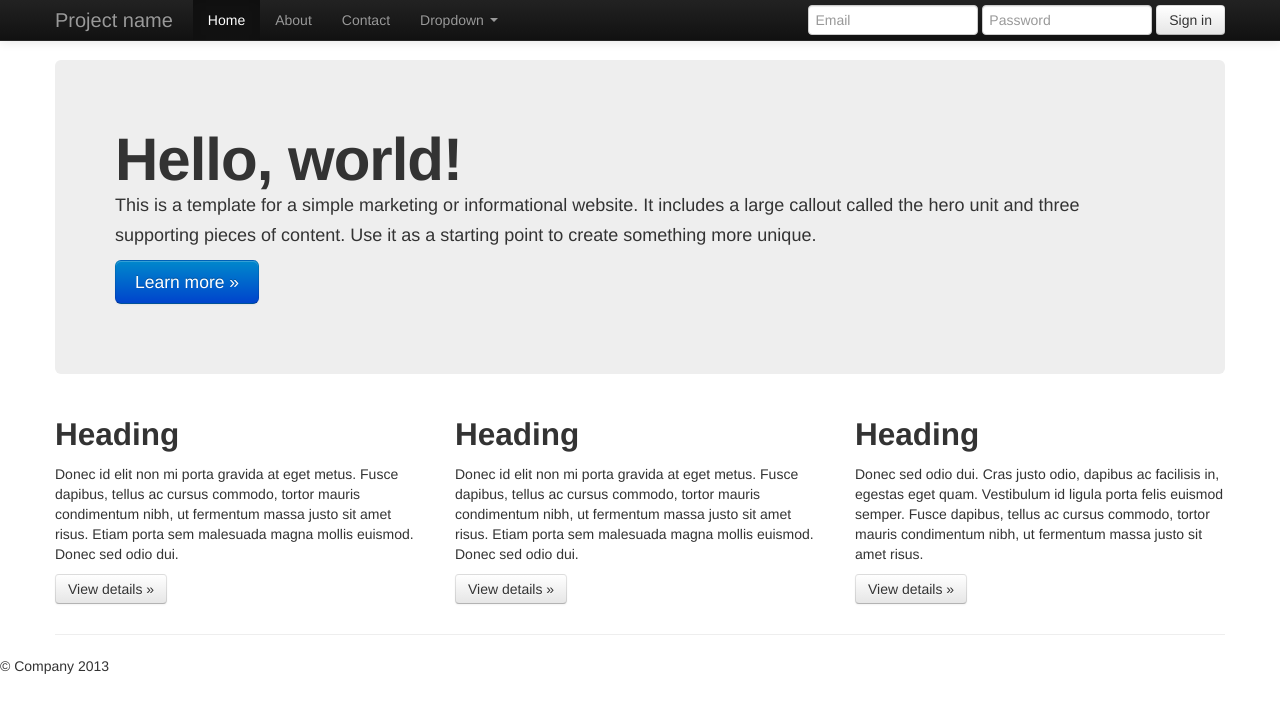
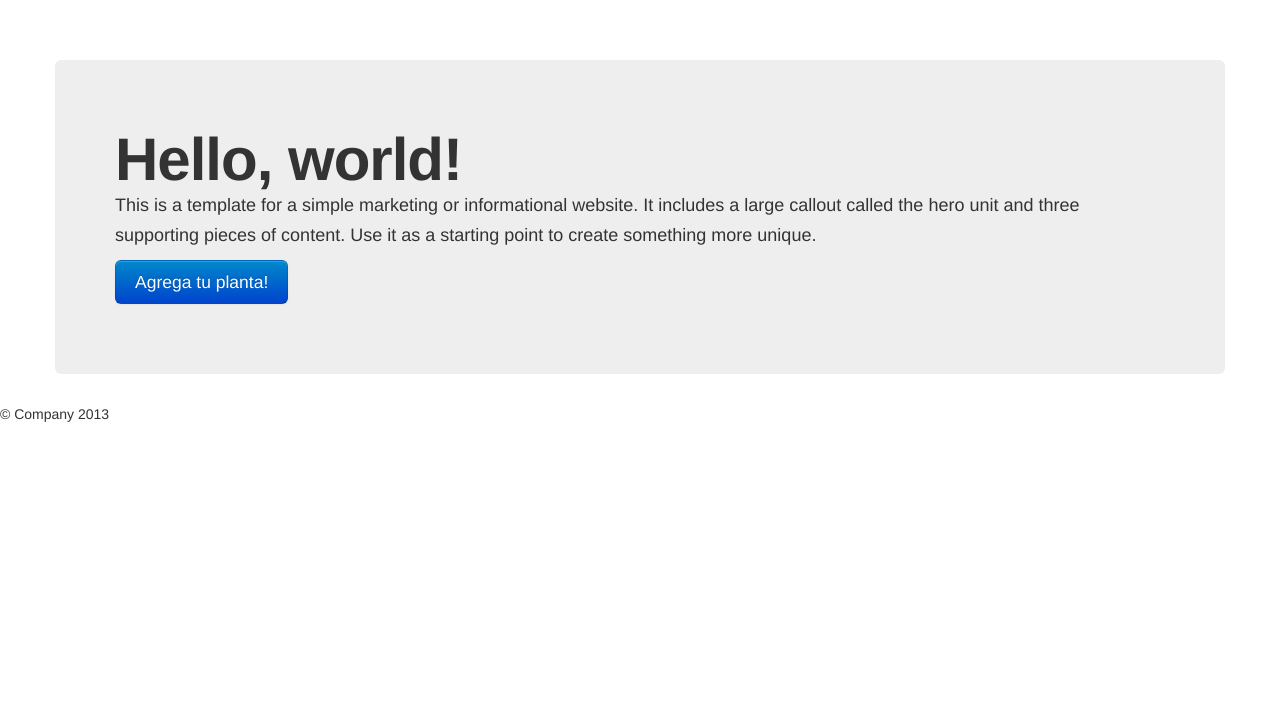
Before and after one commit to hernangigena/corredor_django, a Django app: page / in a window 1280 px wide. Shown: the top 713 px of the page. Run offline with Django 3.2, Linux system fonts and the light colour scheme; parts of the project's set-up code (start-up, migrations or seed data) failed here and were passed over; some libraries are stand-ins or nearby versions.

Commit message:
agrego codigo base para agregar plantas

```diff
--- a/base/admin.py
+++ b/base/admin.py
@@ -1,5 +1,5 @@
 from django.contrib import admin
-from base.models import Code
+from base.models import Code, Plant
 from django import forms
 from datetime import datetime
 
@@ -86,3 +86,4 @@ class CodeAdmin(admin.ModelAdmin):
 
 
 admin.site.register(Code, CodeAdmin)
+admin.site.register(Plant)
--- a/base/static/css/app.css
+++ b/base/static/css/app.css
@@ -6,3 +6,8 @@
    css/less/bootstrap.less file.
 
    ========================================================================== */
+
+
+#map-canvas {
+  height:500px;
+}
--- a/base/templates/_layouts/base.html
+++ b/base/templates/_layouts/base.html
@@ -49,7 +49,7 @@
 
   </header>
 
-  <div role="main">
+  <div role="main" class="container">
     {% block content %}{% endblock %}
   </div>
 
--- a/base/templates/base/home.html
+++ b/base/templates/base/home.html
@@ -1,74 +1,14 @@
 {% extends "_layouts/base.html" %}
-
 {% block page_title %}Your Site - Home{% endblock %}
 {% block page_class %}home-page{% endblock %}
 {% block content %}
-<!-- This code is taken from http://twitter.github.com/bootstrap/examples/hero.html -->
-
-        <div class="navbar navbar-inverse navbar-fixed-top">
-            <div class="navbar-inner">
-                <div class="container">
-                    <a class="btn btn-navbar" data-toggle="collapse" data-target=".nav-collapse">
-                        <span class="icon-bar"></span>
-                        <span class="icon-bar"></span>
-                        <span class="icon-bar"></span>
-                    </a>
-                    <a class="brand" href="#">Project name</a>
-                    <div class="nav-collapse collapse">
-                        <ul class="nav">
-                            <li class="active"><a href="#">Home</a></li>
-                            <li><a href="#about">About</a></li>
-                            <li><a href="#contact">Contact</a></li>
-                            <li class="dropdown">
-                                <a href="#" class="dropdown-toggle" data-toggle="dropdown">Dropdown <b class="caret"></b></a>
-                                <ul class="dropdown-menu">
-                                    <li><a href="#">Action</a></li>
-                                    <li><a href="#">Another action</a></li>
-                                    <li><a href="#">Something else here</a></li>
-                                    <li class="divider"></li>
-                                    <li class="nav-header">Nav header</li>
-                                    <li><a href="#">Separated link</a></li>
-                                    <li><a href="#">One more separated link</a></li>
-                                </ul>
-                            </li>
-                        </ul>
-                        <form class="navbar-form pull-right">
-                            <input class="span2" type="text" placeholder="Email">
-                            <input class="span2" type="password" placeholder="Password">
-                            <button type="submit" class="btn">Sign in</button>
-                        </form>
-                    </div><!--/.nav-collapse -->
-                </div>
-            </div>
-        </div>
-
         <div class="container">
 
             <!-- Main hero unit for a primary marketing message or call to action -->
             <div class="hero-unit">
                 <h1>Hello, world!</h1>
                 <p>This is a template for a simple marketing or informational website. It includes a large callout called the hero unit and three supporting pieces of content. Use it as a starting point to create something more unique.</p>
-                <p><a class="btn btn-primary btn-large">Learn more &raquo;</a></p>
+                <p><a href="{% url 'add_plant_code' %}" class="btn btn-primary btn-large">Agrega tu planta!</a></p>
             </div>
-
-            <!-- Example row of columns -->
-            <div class="row">
-                <div class="span4">
-                    <h2>Heading</h2>
-                    <p>Donec id elit non mi porta gravida at eget metus. Fusce dapibus, tellus ac cursus commodo, tortor mauris condimentum nibh, ut fermentum massa justo sit amet risus. Etiam porta sem malesuada magna mollis euismod. Donec sed odio dui. </p>
-                    <p><a class="btn" href="#">View details &raquo;</a></p>
-                </div>
-                <div class="span4">
-                    <h2>Heading</h2>
-                    <p>Donec id elit non mi porta gravida at eget metus. Fusce dapibus, tellus ac cursus commodo, tortor mauris condimentum nibh, ut fermentum massa justo sit amet risus. Etiam porta sem malesuada magna mollis euismod. Donec sed odio dui. </p>
-                    <p><a class="btn" href="#">View details &raquo;</a></p>
-               </div>
-                <div class="span4">
-                    <h2>Heading</h2>
-                    <p>Donec sed odio dui. Cras justo odio, dapibus ac facilisis in, egestas eget quam. Vestibulum id ligula porta felis euismod semper. Fusce dapibus, tellus ac cursus commodo, tortor mauris condimentum nibh, ut fermentum massa justo sit amet risus.</p>
-                    <p><a class="btn" href="#">View details &raquo;</a></p>
-                </div>
-            </div>
-
-            <hr>
+        </div>
 {% endblock %}
--- a/base/urls.py
+++ b/base/urls.py
@@ -6,4 +6,6 @@ from django.conf.urls import url, patterns
 urlpatterns = patterns('base.views',
     url(r'^$', 'home', name='home'),
     url(r'^generator$', 'code_generator', name='generator'),
+    url(r'^add_plant_code$', 'add_plant_code', name="add_plant_code"),
+    url(r'^add_plant/(?P<code>\w{0,10})$', 'add_plant', name="add_plant")
 )
--- a/base/views.py
+++ b/base/views.py
@@ -1,7 +1,8 @@
 """ Views for the base application """
+from django.forms.models import ModelForm
 
-from django.shortcuts import render
-from base.models import Code
+from django.shortcuts import render, redirect, get_object_or_404
+from base.models import Code, Plant
 
 
 def home(request):
@@ -11,3 +12,29 @@ def home(request):
 
 def code_generator(request):
     return render(request, 'code_generator.html')
+
+
+def add_plant_code(request):
+    if request.POST.has_key("code"):
+        return redirect('add_plant', code=request.POST["code"])
+    else:
+        return render(request, 'add_plant_code.html')
+
+
+class PlantForm(ModelForm):
+    class Meta:
+        model = Plant
+
+
+def add_plant(request, code=None):
+    if request.POST:
+        plant = Plant()
+        form = PlantForm(request.POST, instance=plant)
+        if form.is_valid():
+            form.save()
+        return redirect('home')
+
+    else:
+        code = get_object_or_404(Code, code=code)
+        form = PlantForm(initial={'code': code.pk})
+        return render(request, 'add_plant.html', {"form": form})
```
Also changed, not shown: base/models.py (+9 -0 lines), base/static/js/add_plant.js (added, +60 -0 lines), base/templates/add_plant.html (added, +20 -0 lines), base/templates/add_plant_code.html (added, +19 -0 lines), base/static/img/leaf_marker.png (added), base/static/img/leaf_shadow.png (added), base/static/img/simple_leaf.png (added).
